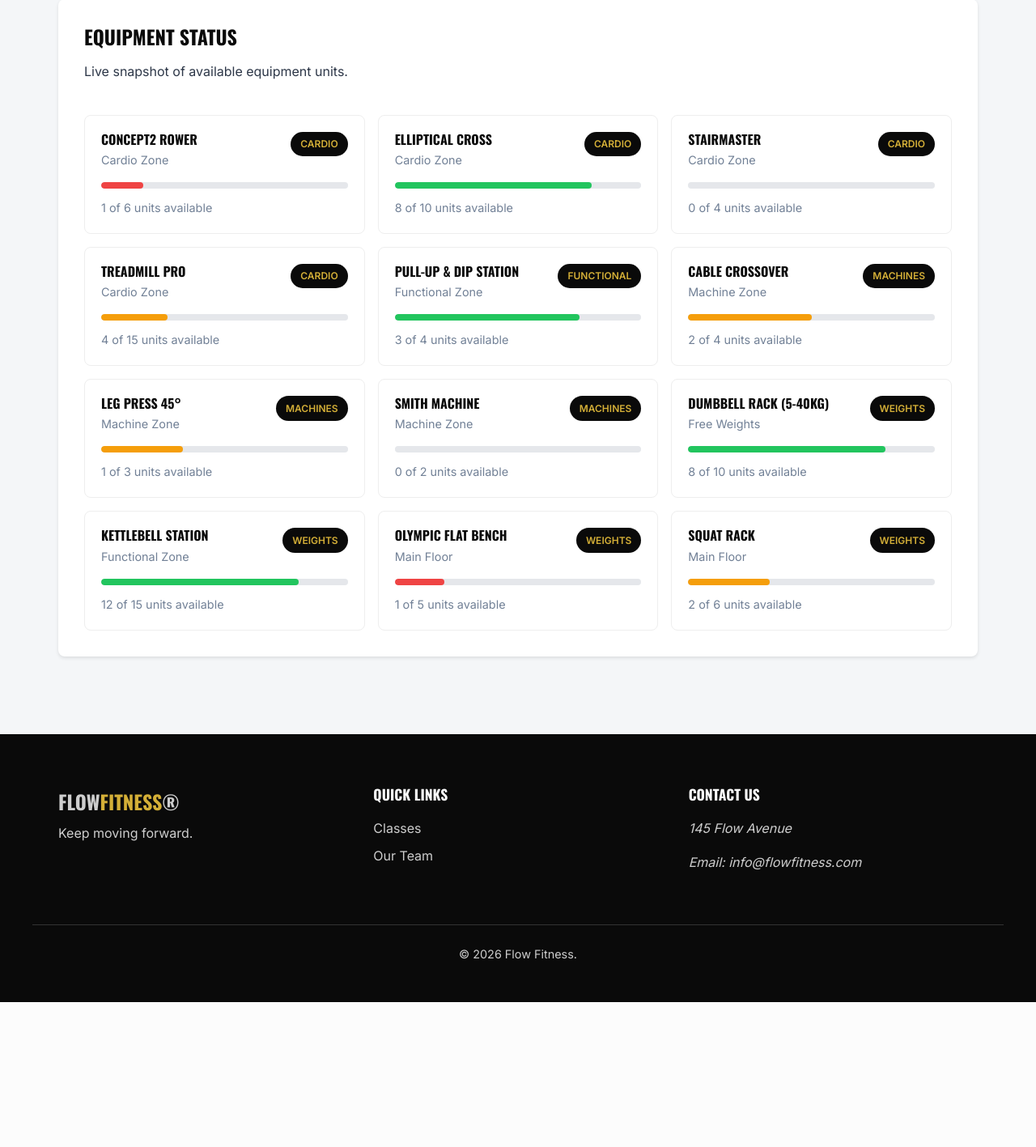
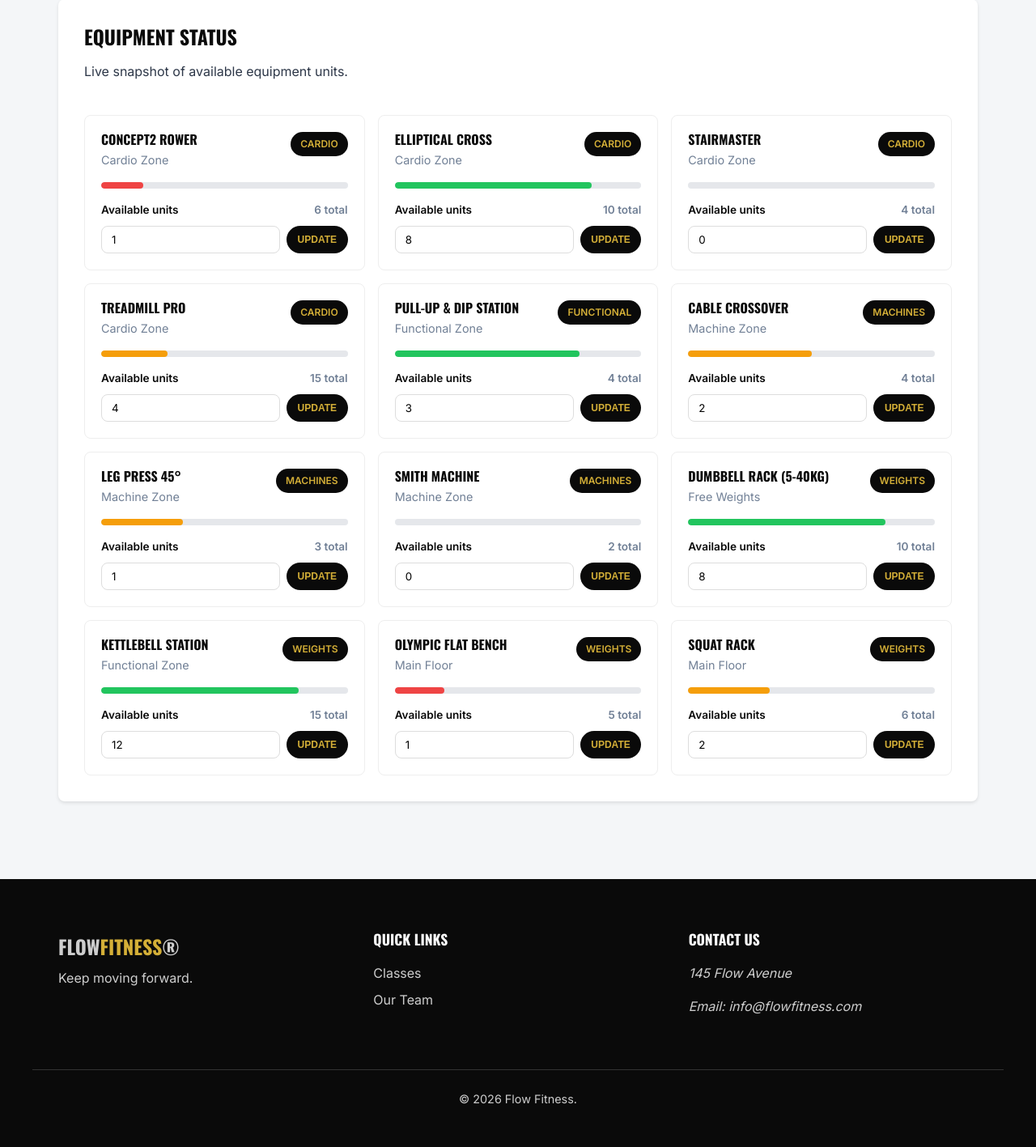
Before and after one commit to DavidPinto8/Gym-Website, a PHP site: page /admin.php in a window 1280 px wide. Shown: the part 2673-4090 px from the top of the page at 81% size. Before the commit the page ends 3911 px from the top, so only its background shows below. Run offline with PHP 8.4, Linux system fonts and the light colour scheme; the visitor is signed in with stand-in values (Sample User, id 1); data comes from the database, SQL or seed files in the repository.

Commit message:
feat: finalize admin panel and made some enhancements overall

```diff
--- a/admin.php
+++ b/admin.php
@@ -281,9 +281,39 @@ include 'templates/header.php';
                             ></div>
                         </div>
 
-                        <p class="equipment-units">
-                            <?php echo htmlspecialchars($item['available_units']); ?> of <?php echo htmlspecialchars($item['total_units']); ?> units available
-                        </p>
+                        <form action="actions/action_update_equipment.php" method="POST" class="equipment-update-form">
+                            <input
+                                type="hidden"
+                                name="csrf_token"
+                                value="<?php echo htmlspecialchars($_SESSION['csrf_token']); ?>"
+                            >
+
+                            <input
+                                type="hidden"
+                                name="equipment_id"
+                                value="<?php echo htmlspecialchars($item['id']); ?>"
+                            >
+
+                            <label>
+                                Available units
+                                <span><?php echo htmlspecialchars($item['total_units']); ?> total</span>
+                            </label>
+
+                            <div class="equipment-update-controls">
+                                <input
+                                    type="number"
+                                    name="available_units"
+                                    min="0"
+                                    max="<?php echo htmlspecialchars($item['total_units']); ?>"
+                                    value="<?php echo htmlspecialchars($item['available_units']); ?>"
+                                    required
+                                >
+
+                                <button type="submit" class="admin-action-btn promote-btn">
+                                    Update
+                                </button>
+                            </div>
+                        </form>
                     </article>
                 <?php endforeach; ?>
             </div>
--- a/css/admin.css
+++ b/css/admin.css
@@ -243,6 +243,43 @@
     color: var(--white);
 }
 
+.equipment-update-form {
+    margin-top: 1rem;
+}
+
+.equipment-update-form label {
+    display: flex;
+    justify-content: space-between;
+    gap: 1rem;
+    font-weight: 700;
+    font-size: 0.85rem;
+    color: var(--black);
+    margin-bottom: 0.5rem;
+}
+
+.equipment-update-form label span {
+    color: var(--text-muted);
+    font-weight: 600;
+}
+
+.equipment-update-controls {
+    display: flex;
+    gap: 0.5rem;
+}
+
+.equipment-update-controls input {
+    width: 100%;
+    padding: 0.5rem 0.75rem;
+    border: 1px solid #ddd;
+    border-radius: var(--radius-md);
+    font-family: var(--font-body);
+}
+
+.equipment-update-controls input:focus {
+    outline: none;
+    border-color: var(--gold);
+}
+
 @media (max-width: 900px) {
     .admin-stats-grid,
     .equipment-admin-grid {
--- /dev/null
+++ b/includes/avatar.php
@@ -0,0 +1,15 @@
+<?php
+
+function getUserAvatar($name, $photo = null, $size = 200) {
+
+    if (!empty($photo)) {
+        return htmlspecialchars($photo);
+    }
+
+    return 'https://ui-avatars.com/api/?name=' .
+        urlencode($name) .
+        '&background=1a1a1a' .
+        '&color=d4af37' .
+        '&size=' . intval($size) .
+        '&bold=true';
+}
--- a/templates/header.php
+++ b/templates/header.php
@@ -70,9 +70,25 @@
 
                 <div class="nav-auth <?php echo isset($_SESSION['user_id']) ? 'logged-in' : ''; ?>">
                     <?php if (isset($_SESSION['user_id'])): ?>
+                        <?php
+                            require_once __DIR__ . '/../includes/avatar.php';
+
+                            $navAvatar = getUserAvatar(
+                                $_SESSION['name'] ?? 'User',
+                                $_SESSION['photo'] ?? null,
+                                100
+                            );
+                        ?>
+
                         <a href="profile.php" class="profile-dropdown">
-                            <img src="<?php echo htmlspecialchars($_SESSION['photo'] ?? 'assets/default-avatar.png'); ?>" alt="Profile" class="nav-avatar">
-                            <span class="user-greeting">Hi, <?php echo htmlspecialchars($_SESSION['name']); ?></span>
+                            <img
+                                src="<?php echo $navAvatar; ?>"
+                                alt="Profile picture"
+                                class="nav-avatar"
+                            >
+                            <span class="user-greeting">
+                                Hi, <?php echo htmlspecialchars($_SESSION['name']); ?>
+                            </span>
                         </a>
                     <?php else: ?>
                         <a href="login.php" class="btn-outline" style="color: var(--white); border-color: var(--white); margin-right: 1rem;">Log In</a>
```
Also changed, not shown: actions/action_update_equipment.php (added, +52 -0 lines), css/profile.css (+12 -0 lines), profile.php (+14 -1 lines), trainers.php (+7 -5 lines).
